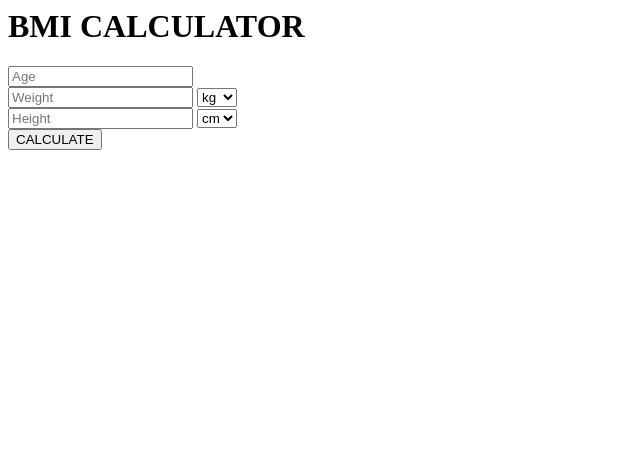
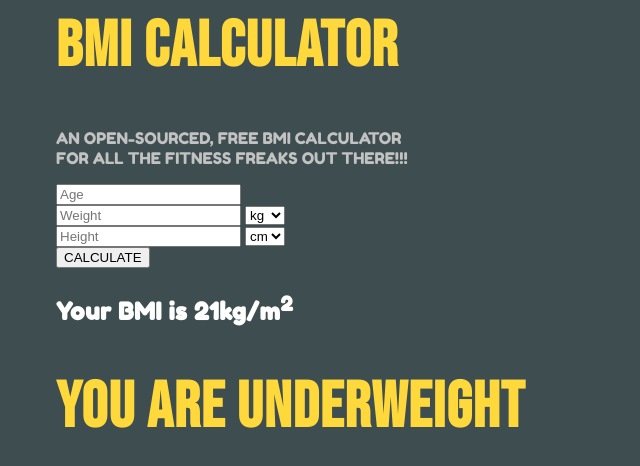
Before and after one commit to mohakdev/BMI-Calculator, a plain HTML site: page index.html in a window 1280 px wide. Shown: the whole page, without its empty margins (0-640 px from the left). Drawn offline with Linux system fonts and the light colour scheme.

Commit message:
CSS started

```diff
--- /dev/null
+++ b/CSS/style.css
@@ -0,0 +1,37 @@
+@import url('https://fonts.googleapis.com/css2?family=Bebas+Neue&family=Fredoka+One&display=swap');
+
+:root {
+    --HeadingFont: Bebas Neue;
+    --SubHeadingFont: Fredoka One;
+
+    --BackgroundColor: #3E4E50;
+    --HeadingColor: #FFD83C;
+    --GreyedText: #C2C2C2;
+    --PrimaryPink: #FF6970;
+    --SecondaryPink: #D7474D;
+}
+
+
+body {
+    background-color: #3E4E50;
+    margin-left : 3.5em;
+}
+
+h1{
+    color : var(--HeadingColor);
+    font-family : var(--HeadingFont);
+    font-size : 4em;
+    letter-spacing : 0.02em;
+}
+
+p{
+    color : var(--GreyedText);
+    font-family : var(--SubHeadingFont);
+}
+
+#BMINumber{
+    font-family : var(--SubHeadingFont);
+    color : white;
+    font-size : 1.5em;
+    letter-spacing : 0.02em;
+}
--- a/index.html
+++ b/index.html
@@ -1,9 +1,11 @@
 <html xmlns="http://www.w3.org/1999/xhtml">
 <head>
     <title>BMI Calculator</title>
+    <link rel="stylesheet" type="text/css" href="CSS/style.css" />
 </head>
 <body>
     <h1>BMI CALCULATOR</h1>
+    <p class="description">AN OPEN-SOURCED, FREE BMI CALCULATOR <br /> FOR ALL THE FITNESS FREAKS OUT THERE!!!</p>
     <div id="details">
         <input class="userField" type="number" placeholder="Age" />
         <br />
@@ -22,5 +24,7 @@
         <br />
         <button id="calculateBtn">CALCULATE</button>
     </div>
+    <h3 id="BMINumber">Your BMI is 21kg/m<sup>2</sup></h3>
+    <h1 id="Result">YOU ARE UNDERWEIGHT</h1>
 </body>
 </html>
```
